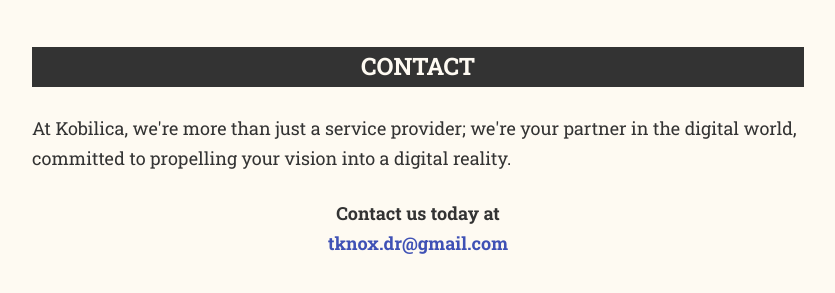
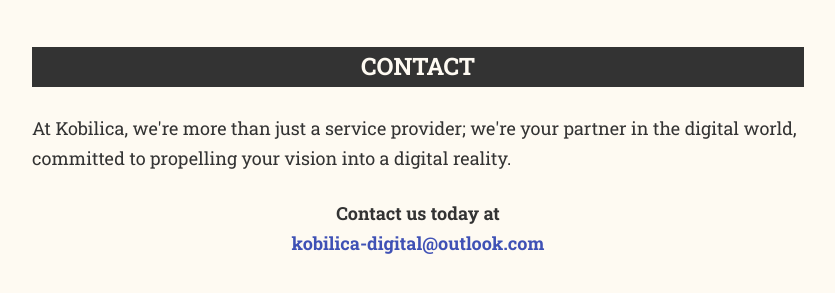
Before and after one commit to Tihi321/kobilica-card, an Astro site: page / in a window 1280 px wide. Shown: the part 1611-1904 px from the top of the page, without its empty margins (222-1057 px from the left). Built offline with nearby package versions, Linux system fonts and the light colour scheme; Astro itself is replaced by a stand-in of ours.

Commit message:
KB-01: Update email address

```diff
--- a/src/pages/index.astro
+++ b/src/pages/index.astro
@@ -48,7 +48,7 @@
             <div>Blog: <a href="https://tihomir-selak.from.hr/">tihomir-selak.from.hr</a></div>
             <div>News: <a href="https://star.kobilica.hr">star.kobilica.hr</a></div>
             <div class="socials">
-              <a href="mailto:tknox.dr@gmail.com" target="_blank">
+              <a href="mailto:tihomir.selak@outlook.com" target="_blank">
                 <svg
                   xmlns="http://www.w3.org/2000/svg"
                   width="24"
@@ -135,7 +135,7 @@
         world, committed to propelling your vision into a digital reality.
         <div class="contact-center">
           Contact us today at
-          <div><a href="mailto:tknox.dr@gmail.com">tknox.dr@gmail.com</a></div>
+          <div><a href="mailto:kobilica-digital@outlook.com">kobilica-digital@outlook.com</a></div>
         </div>
       </div>
     </main>
```
